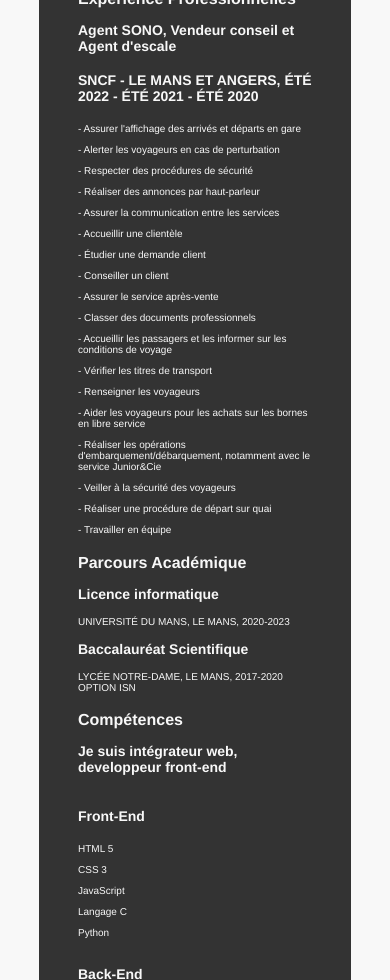
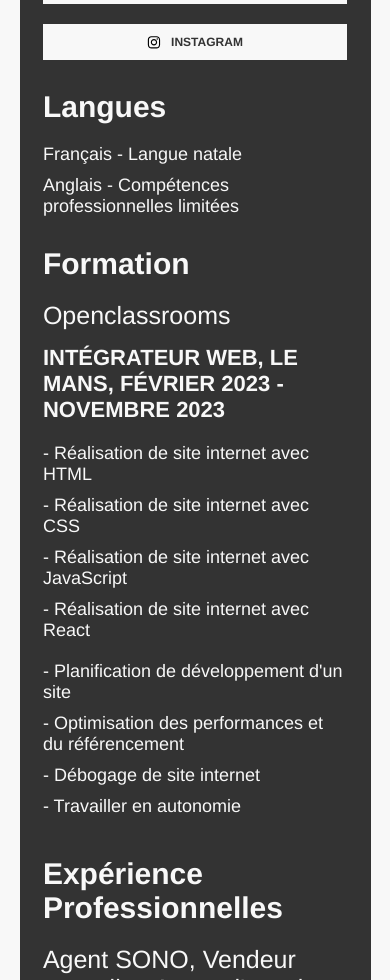
Before and after one commit to Maxms17/OpenC_Projet_12, a React (Create React App) app: page /CV in a window 390 px wide. Shown: the part 1020-2000 px from the top of the page. Built offline with nearby package versions, Linux system fonts and the light colour scheme; a web font is replaced by a local one.

Commit message:
modif CV font size

```diff
--- a/src/components/Competence/Competence.css
+++ b/src/components/Competence/Competence.css
@@ -47,7 +47,7 @@
     width: 33%;
     height: 100%;
     display: flex;
-    align-items: start;
+    align-items: flex-start;
     padding-top: 40px;
 }
 
@@ -63,7 +63,7 @@
     width: 33%;
     height: 100%;
     display: flex;
-    align-items: end;
+    align-items: flex-end;
     justify-content: center;
     padding: 10px;
 }
--- a/src/components/Curriculum/Curriculum.css
+++ b/src/components/Curriculum/Curriculum.css
@@ -1,5 +1,5 @@
 .curriculum {
-    width: 100%;
+    width: auto;
 }
 
 .titre {
@@ -51,37 +51,41 @@
 }
 
 .container-bleu {
-    margin: 5% 10% 10% 10%;
-    padding: 10%;
+    margin: 5%;
+    padding: 6%;
     background-color: #333333;
     border-radius: 25px;
 }
 
 .container-bleu h1{
-    font-size: 44px;
+    font-size: 68px;
     margin: 0;
     color: #F8F8F8;
 }
 
 .container-bleu h2{
-    margin-top: 8%;
-    font-size: 20px;
+    margin: 30px 0 20px 0;
+    font-size: 42px;
     color: #F8F8F8;
 }
 
 .container-bleu h3{
-    font-size: 18px;
+    font-size: 34px;
     color: #F8F8F8;
+    margin: 20px 0 15px 0;
+    font-weight: 500;
 }
 
 .container-bleu h4{
-    font-size: 16px;
+    font-size: 26px;
     color: #F8F8F8;
+    margin: 10px 0 10px 0;
 }
 
 .container-bleu p {
-    font-size: 14px;
+    font-size: 20px;
     color: #F8F8F8;
+    margin: 10px 0;
 }
 
 .contenaire-icone {
@@ -95,7 +99,6 @@
 }
 
 .lien-cv {
-	width: 125%;
 	display: flex;
 	gap: 20px;
 	margin: 10px 0;
@@ -154,13 +157,28 @@
     text-align: center;
 }
 
+.liste {
+    display: flex;
+    flex-direction: row;
+    justify-content: space-between;
+    align-items: center;
+}
+
+.div-liste {
+    width: 50%;
+}
+
 .compétence-col {
     display: flex;
     justify-content: space-between;
 }
 
+.colonne-end {
+    width: 10%;
+}
+
 .colonne {
-    width: 20%;
+    width: 25%;
 }
 
 /* Responsive */
@@ -206,6 +224,21 @@
         font-size: 28px;
         margin-top: 40px;
     }
+    .liste {
+        flex-direction: column;
+        justify-content: space-between;
+        align-items: flex-start;
+    }
+    .div-liste {
+        width: 100%;
+    }
+    .compétence-col {
+        flex-direction: column;
+    }
+    .colonne-end,
+    .colonne {
+        width: 100%;
+    }
 }
 
 @media (max-width: 750px) {
@@ -217,19 +250,19 @@
         margin-top: 50px;
     }
     .container-bleu h1{
+        font-size: 55px;
+    }
+    .container-bleu h2{
+        font-size: 35px;
+    }
+    .container-bleu h3{
         font-size: 30px;
     }
-    .container-bleu h2{
-        font-size: 18px;
-    }
-    .container-bleu h3{
-        font-size: 16px;
-    }
     .container-bleu h4{
-        font-size: 16px;
+        font-size: 28px;
     }
     .container-bleu p {
-        font-size: 12px;
+        font-size: 20px;
     }
 
     .lien-cv {
@@ -300,19 +333,19 @@
         margin-top: 50px;
     }
     .container-bleu h1{
-        font-size: 20px;
+        font-size: 45px;
     }
     .container-bleu h2{
-        font-size: 16px;
+        font-size: 30px;
     }
     .container-bleu h3{
-        font-size: 14px;
+        font-size: 25px;
     }
     .container-bleu h4{
-        font-size: 14px;
+        font-size: 22px;
     }
     .container-bleu p {
-        font-size: 10px;
+        font-size: 18px;
     }
     .image {
         padding-top: 25px;
--- a/src/components/Curriculum/Curriculum.jsx
+++ b/src/components/Curriculum/Curriculum.jsx
@@ -67,23 +67,36 @@ function Curriculum() {
                         </div>
                     </a>
                 </div>
+                <h2>Langues</h2>
+                <div>
+                    <p>Français - Langue natale</p>
+                    <p>Anglais - Compétences professionnelles limitées</p>
+                </div>
                 <h2>Formation</h2>
                 <div>
                     <h3>Openclassrooms</h3>
                     <h4>INTÉGRATEUR WEB, LE MANS, FÉVRIER 2023 - NOVEMBRE 2023</h4>
+                    <div className='liste'>
+                        <div className='div-liste'>
                             <p>    - Réalisation de site internet avec HTML </p>
                             <p>    - Réalisation de site internet avec CSS </p>
                             <p>    - Réalisation de site internet avec JavaScript </p>
                             <p>    - Réalisation de site internet avec React </p>
+                        </div>
+                        <div className='div-liste'>
                             <p>    - Planification de développement d'un site </p>
                             <p>    - Optimisation des performances et du référencement </p>
                             <p>    - Débogage de site internet </p>
                             <p>    - Travailler en autonomie </p>
                         </div>
+                    </div>
+                </div>
                 <h2>Expérience Professionnelles</h2>
                 <div>
                     <h3>Agent SONO, Vendeur conseil et Agent d'escale</h3>
                     <h4>SNCF - LE MANS ET ANGERS, ÉTÉ 2022 - ÉTÉ 2021 - ÉTÉ 2020</h4>
+                    <div className='liste'>
+                        <div className='div-liste'>
                             <p>    - Assurer l'affichage des arrivés et départs en gare </p>
                             <p>    - Alerter les voyageurs en cas de perturbation </p>
                             <p>    - Respecter des procédures de sécurité </p>
@@ -93,6 +106,8 @@ function Curriculum() {
                             <p>    - Étudier une demande client </p>
                             <p>    - Conseiller un client </p>
                             <p>    - Assurer le service après-vente </p>
+                        </div>
+                        <div className='div-liste'>
                             <p>    - Classer des documents professionnels </p>
                             <p>    - Accueillir les passagers et les informer sur les conditions de voyage </p>
                             <p>   - Vérifier les titres de transport </p>
@@ -104,20 +119,29 @@ function Curriculum() {
                             <p>    - Réaliser une procédure de départ sur quai </p>
                             <p>    - Travailler en équipe </p>
                         </div>
+                    </div>
+                </div>
                 <h2>Parcours Académique</h2>
-                <div>
+                <div className='liste'>
+                    <div className='div-liste'>
                         <h3>Licence informatique</h3>
+                    </div>
+                    <div className='div-liste'>
                         <p>UNIVERSITÉ DU MANS, LE MANS, 2020-2023</p>
                     </div>
-                <div>
+                </div>
+                <div className='liste'>
+                    <div className='div-liste'>
                          <h3>Baccalauréat Scientifique</h3>
+                    </div>
+                    <div className='div-liste'>
                         <p>LYCÉE NOTRE-DAME, LE MANS, 2017-2020 OPTION ISN</p>
+                    </div>
                 </div>
                 <h2>Compétences</h2>
                 <div>
-                    <h3>Je suis intégrateur web, developpeur front-end</h3>
                     <div className='compétence-col'>
-                        <div className='colonne'>
+                        <div className='colonne-end'>
                             <h4> Front-End </h4>
                             <p>    HTML 5</p>
                             <p>    CSS 3</p>
@@ -125,7 +149,7 @@ function Curriculum() {
                             <p>    Langage C</p>
                             <p>    Python</p>
                         </div>
-                        <div className='colonne'>
+                        <div className='colonne-end'>
                             <h4> Back-End </h4>
                             <p>    Node.Js</p>
                             <p>    MongoDB</p>
@@ -150,11 +174,6 @@ function Curriculum() {
                         </div>
                     </div>
                 </div>
-                <h2>Langues</h2>
-                <div>
-                    <p>Français - Langue natale</p>
-                    <p>Anglais - Compétences professionnelles limitées</p>
-                </div>
             </div>
         </div>
     )
```
Lines whose indentation alone changed are shown as unchanged.
